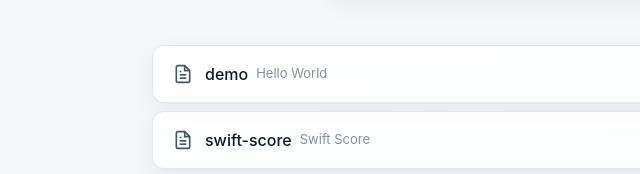
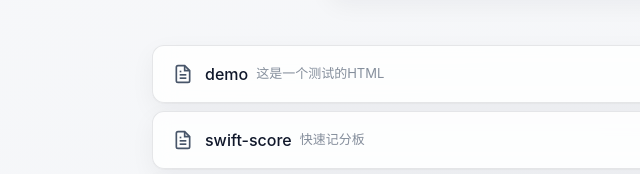
Before and after one commit to verkyer/llm-demo, a website: page html/index.html in a window 1280 px wide. Shown: the part 191-365 px from the top of the page, 62-702 px from the left. Drawn offline with Linux system fonts and the light colour scheme.

Commit message:
Auto_fetch_project_titles_on_static_home

```diff
--- a/html/demo/index.html
+++ b/html/demo/index.html
@@ -3,7 +3,7 @@
 <head>
     <meta charset="UTF-8">
     <meta name="viewport" content="width=device-width, initial-scale=1.0">
-    <title>Hello World</title>
+    <title>这是一个测试的HTML</title>
     <style>
         /* 简单的现代视觉样式 */
         body {
--- a/html/index.html
+++ b/html/index.html
@@ -442,14 +442,19 @@
 
     <script>
       const PROJECTS = [
-        { name: 'demo', rel: 'demo', pageTitle: 'Hello World', hasIndex: true, children: [] },
-        { name: 'swift-score', rel: 'swift-score', pageTitle: 'Swift Score', hasIndex: true, children: [] },
+        { name: 'demo', rel: 'demo', hasIndex: true, children: [] },
+        { name: 'swift-score', rel: 'swift-score', hasIndex: true, children: [] },
         {
           name: 'one-pages',
           rel: 'one-pages',
           hasIndex: false,
           children: [
-            { name: 'glm5', rel: 'one-pages/glm5', hasIndex: true, children: [] },
+            {
+              name: 'glm5',
+              rel: 'one-pages/glm5',
+              hasIndex: true,
+              children: [],
+            },
             {
               name: 'kimi-k2.5',
               rel: 'one-pages/kimi-k2.5',
@@ -496,8 +501,7 @@
               .map((n) => {
                 const href = `${toUrlPath(n.rel)}/${n.hasIndex ? 'index.html' : ''}`
                 const title = escapeHtml(n.name)
-                const pageTitle = escapeHtml(n.pageTitle || '')
-                const searchText = escapeHtml(`${n.name} ${n.pageTitle || ''}`.trim())
+                const searchText = escapeHtml(n.name)
                 const isBranch = n.children && n.children.length > 0
                 const itemClass = isBranch ? 'tree-item branch' : 'tree-item leaf'
 
@@ -524,11 +528,11 @@
                 }
 
                 return `
-                  <li class="${itemClass}" data-name="${searchText}">
+                  <li class="${itemClass}" data-name="${searchText}" data-project-name="${title}">
                     <a href="${href}" target="_blank" class="item-content link-item">
                       <span class="icon-wrapper">${icon}</span>
                       <span class="name">${title}</span>
-                      ${pageTitle ? `<span class="page-title">${pageTitle}</span>` : ''}
+                      <span class="page-title"></span>
                       <span class="action-icon">
                         <svg viewBox="0 0 24 24" width="16" height="16" stroke="currentColor" stroke-width="2" fill="none" stroke-linecap="round" stroke-linejoin="round"><path d="M18 13v6a2 2 0 0 1-2 2H5a2 2 0 0 1-2-2V8a2 2 0 0 1 2-2h6"></path><polyline points="15 3 21 3 21 9"></polyline><line x1="10" y1="14" x2="21" y2="3"></line></svg>
                       </span>
@@ -562,6 +566,41 @@
       treeContainer.innerHTML = renderTree(PROJECTS)
 
       const treeItems = () => document.querySelectorAll('.tree-item')
+      const leafItems = () => document.querySelectorAll('.tree-item.leaf')
+
+      const extractTitle = (htmlText) => {
+        const doc = new DOMParser().parseFromString(htmlText, 'text/html')
+        return doc.title ? doc.title.trim() : ''
+      }
+
+      const updateItemSearchText = (item, pageTitle) => {
+        const projectName = item.getAttribute('data-project-name') || ''
+        item.setAttribute('data-name', `${projectName} ${pageTitle}`.trim().toLowerCase())
+      }
+
+      const hydratePageTitles = async () => {
+        const tasks = Array.from(leafItems()).map(async (item) => {
+          const link = item.querySelector('a.link-item')
+          const titleNode = item.querySelector('.page-title')
+          if (!link || !titleNode) return
+          const projectName = item.getAttribute('data-project-name') || ''
+          titleNode.textContent = ''
+          updateItemSearchText(item, '')
+          try {
+            const res = await fetch(link.href, { cache: 'no-store' })
+            if (!res.ok) return
+            const htmlText = await res.text()
+            const pageTitle = extractTitle(htmlText)
+            if (!pageTitle) return
+            titleNode.textContent = pageTitle
+            updateItemSearchText(item, pageTitle)
+          } catch {}
+          if (!titleNode.textContent) updateItemSearchText(item, '')
+          if (!titleNode.textContent) titleNode.remove()
+        })
+        await Promise.allSettled(tasks)
+        if (searchInput.value.trim()) searchInput.dispatchEvent(new Event('input', { bubbles: true }))
+      }
 
       const updateClearVisibility = () => {
         const hasValue = searchInput.value.trim().length > 0
@@ -633,6 +672,7 @@
       })
 
       updateClearVisibility()
+      hydratePageTitles()
     </script>
   </body>
 </html>
```
